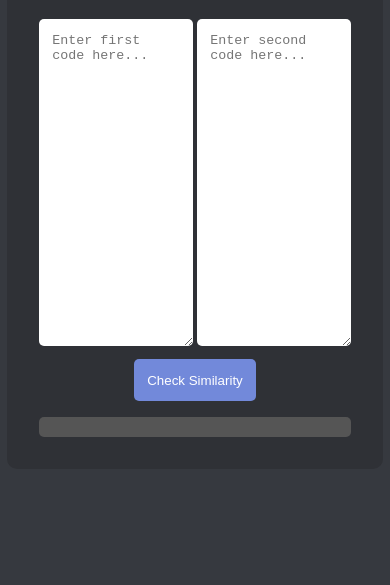
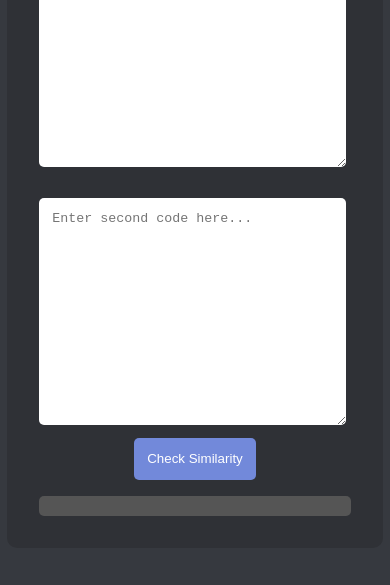
Before and after one commit to Olaisheretolearn/Simulscript, a plain HTML site: page index.html in a window 390 px wide. Shown: the part 259-844 px from the top of the page. Drawn offline with Linux system fonts and the light colour scheme.

Commit message:
mobile dimensions considered

```diff
--- a/style.css
+++ b/style.css
@@ -66,3 +66,21 @@ button:hover {
     margin-top: 1em;
     font-weight: bold;
 }
+
+@media screen and (max-width: 768px) {
+    .area{
+        display: flex;
+        flex-direction: column;
+        justify-content: space-around;
+        gap :4px;
+    }
+
+    textarea {
+        width: 90%;
+        height: 200px;
+        margin: 1em 0;
+        padding: 1em;
+        border-radius: 5px;
+        border: none;
+    }
+    }
```
